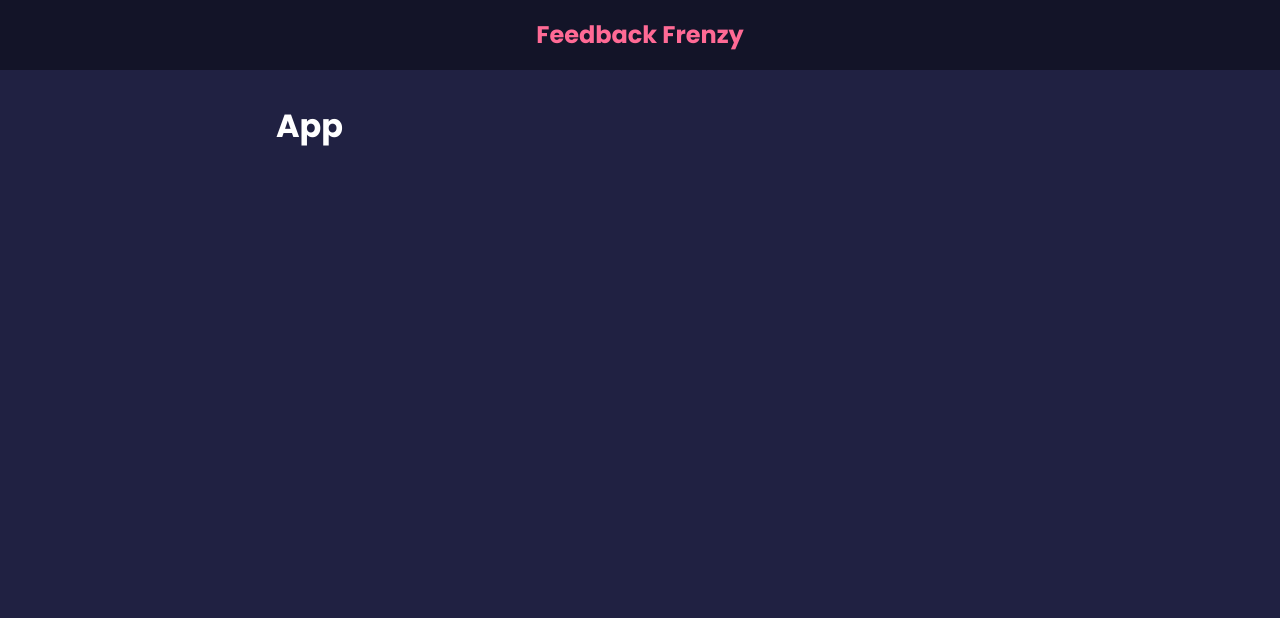
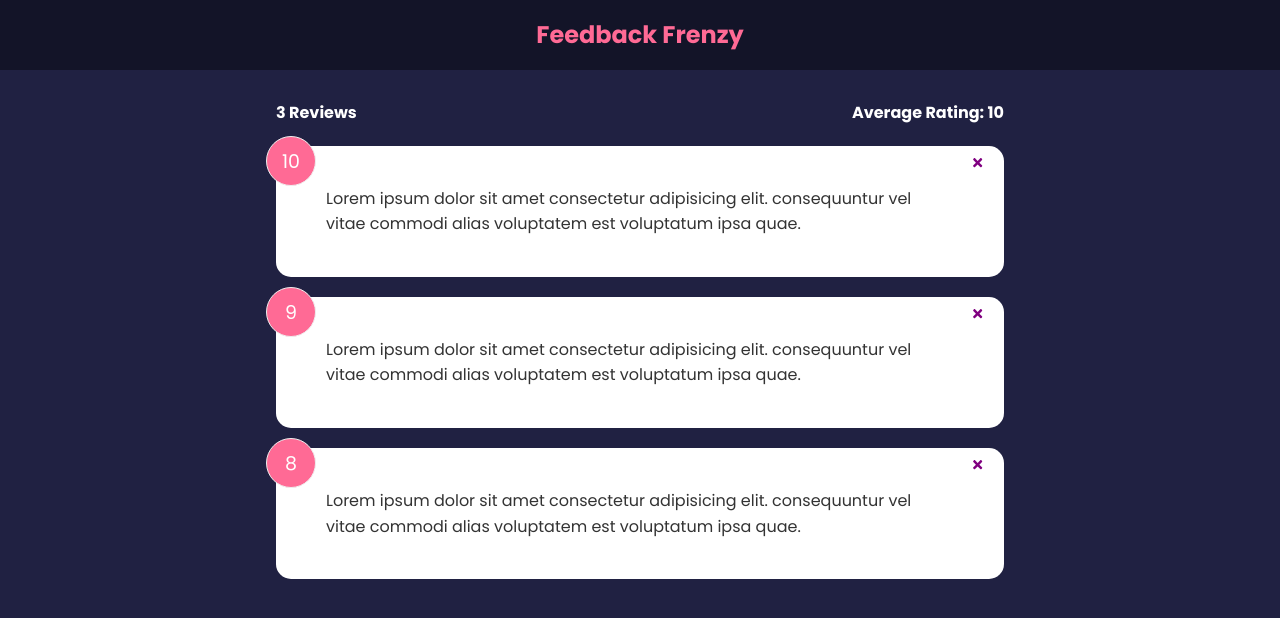
Before and after one commit to junaidapdev/feedback-frenzy, a React (Create React App) app: page / in a window 1280 px wide. Shown: the top 618 px of the page. Built offline with nearby package versions, Linux system fonts and the light colour scheme.

Commit message:
Feedbacklist & item added

```diff
--- a/package.json
+++ b/package.json
@@ -8,6 +8,7 @@
     "@testing-library/user-event": "^13.5.0",
     "react": "^18.2.0",
     "react-dom": "^18.2.0",
+    "react-icons": "^4.7.1",
     "react-scripts": "5.0.1",
     "web-vitals": "^2.1.4"
   },
--- a/src/App.js
+++ b/src/App.js
@@ -1,15 +1,30 @@
 import React from 'react'
+import FeedbackItem from './components/FeedbackItem'
 import Header from './components/Header'
-const title = 'Blog Post'
-const body = "this is my blog post"
+import FeedbackData from './data/FeedbackData'
+import FeedbackList from './components/FeedbackList'
+import FeedbackStats from './components/FeedbackStats'
+import { useState } from 'react'
+
 
 
 const App = () => {
+
+  const [feedback, setFeedback] = useState(FeedbackData)
+
+  const deleteFeedback = (id) => {
+    if(window.confirm('Are you sure?')) {
+
+      setFeedback(feedback.filter((item) => item.id !== id))
+    }
+  }
+
   return (
   <>
     <Header/>
     <div className="container">
-      <h1>App</h1>
+      <FeedbackStats feedback={feedback}/>
+      <FeedbackList feedback={feedback} handleDelete={deleteFeedback}/>
     </div>
   </>
   )
--- /dev/null
+++ b/src/components/FeedbackItem.jsx
@@ -0,0 +1,28 @@
+import React from 'react'
+import { FaTimes } from 'react-icons/fa'
+import { useState } from 'react'
+import Card from './shared/Card'
+import PropTypes from 'prop-types'
+
+
+const FeedbackItem = ({item, handleDelete}) => {
+
+
+  return (
+    <Card>
+        <div className="num-display">{item.rating}</div>
+        <button onClick={() => handleDelete(item.id)} className="close">
+            <FaTimes color='purple'/>
+        </button>
+        <div className="text-display">
+            {item.text}
+        </div>
+    </Card>
+  )
+}
+
+FeedbackItem.propType = {
+    item: PropTypes.object.isRequired,
+}
+
+export default FeedbackItem
--- /dev/null
+++ b/src/components/FeedbackList.jsx
@@ -0,0 +1,26 @@
+import React from 'react'
+import FeedbackItem from './FeedbackItem'
+import PropTypes from 'prop-types'
+
+const FeedbackList = ({ feedback, handleDelete }) => {
+
+   if(!feedback || feedback.length === 0){
+        return<p>No Feedback</p>
+   }
+
+  return (
+    <div className='feedback-list'>
+        {feedback.map((item) => (
+            <FeedbackItem key={item.id} item={item}
+            handleDelete={handleDelete}
+            />
+        ))}
+    </div>
+  )
+}
+
+FeedbackList.propTypes = {
+    feedback: PropTypes.array,
+}
+
+export default FeedbackList
--- /dev/null
+++ b/src/components/FeedbackStats.jsx
@@ -0,0 +1,16 @@
+import React from 'react'
+
+const FeedbackStats = ({feedback}) => {
+
+
+
+
+  return (
+    <div className='feedback-stats'>
+        <h4>{feedback.length} Reviews</h4>
+        <h4>Average Rating: 10</h4>
+    </div>
+  )
+}
+
+export default FeedbackStats
--- /dev/null
+++ b/src/components/shared/Card.jsx
@@ -0,0 +1,20 @@
+import React from 'react'
+import PropTypes from 'prop-types'
+
+const Card = ({children, reverse}) => {
+  return (
+    <div className={`card ${reverse && 'reverse'}`}>
+        {children}
+    </div>
+  )
+}
+
+Card.defaultProps = {
+    reverse: false,
+}
+
+Card.propTypes = {
+    children: PropTypes.node.isRequired,
+    reverse: PropTypes.bool,
+}
+export default Card
--- /dev/null
+++ b/src/data/FeedbackData.js
@@ -0,0 +1,19 @@
+const FeedbackData = [
+    {
+      id: 1,
+      rating: 10,
+      text: 'Lorem ipsum dolor sit amet consectetur adipisicing elit. consequuntur vel vitae commodi alias voluptatem est voluptatum ipsa quae.',
+    },
+    {
+      id: 2,
+      rating: 9,
+      text: 'Lorem ipsum dolor sit amet consectetur adipisicing elit. consequuntur vel vitae commodi alias voluptatem est voluptatum ipsa quae.',
+    },
+    {
+      id: 3,
+      rating: 8,
+      text: 'Lorem ipsum dolor sit amet consectetur adipisicing elit. consequuntur vel vitae commodi alias voluptatem est voluptatum ipsa quae.',
+    },
+  ]
+
+  export default FeedbackData
```
Also changed, not shown: 1 other file (tests, documents, lock files or other folders).
